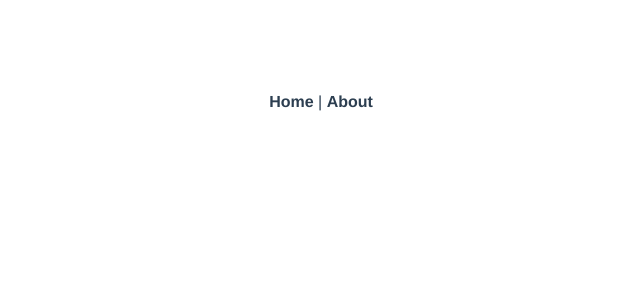
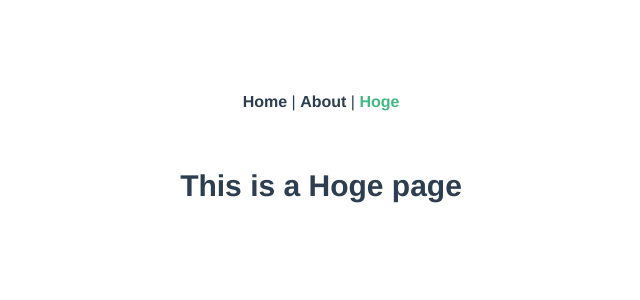
Before and after one commit to reiya0104/latex-to-web, a Vue app: page /about/hoge in a window 1280 px wide. Before the commit this address had no page. Shown: the top 300 px of the page, without its empty margins (319-959 px from the left). Built offline with nearby package versions, Linux system fonts and the light colour scheme.

Commit message:
Add Hoge page

```diff
--- a/src/App.vue
+++ b/src/App.vue
@@ -1,7 +1,8 @@
 <template>
   <div id="nav">
     <router-link to="/">Home</router-link> |
-    <router-link to="/about">About</router-link>
+    <router-link to="/about">About</router-link> |
+    <router-link to="/about/hoge">Hoge</router-link>
   </div>
   <router-view/>
 </template>
--- a/src/router.ts
+++ b/src/router.ts
@@ -5,6 +5,7 @@ import { authorize } from '@/router/guard';
 // HomeビューとAboutビューのインポート
 import Home from '@/views/Home.vue';
 import About from '@/views/About.vue';
+import Hoge from '@/views/Hoge.vue';
 
 const routes = [
   {
@@ -15,6 +16,10 @@ const routes = [
     path: '/about',
     component: About  // Aboutビュールーティング
   },
+  {
+    path: '/about/hoge',
+    component: Hoge  // Hogeビュールーティング
+  },
 ]
 
 const router = createRouter({
--- /dev/null
+++ b/src/views/Hoge.vue
@@ -0,0 +1,9 @@
+<template>
+  <h1>This is a Hoge page</h1>
+</template>
+
+<script lang="ts">
+export default {
+  name: "Hoge"
+}
+</script>
```
Also changed, not shown: 4 other files (tests, documents, lock files or other folders).
